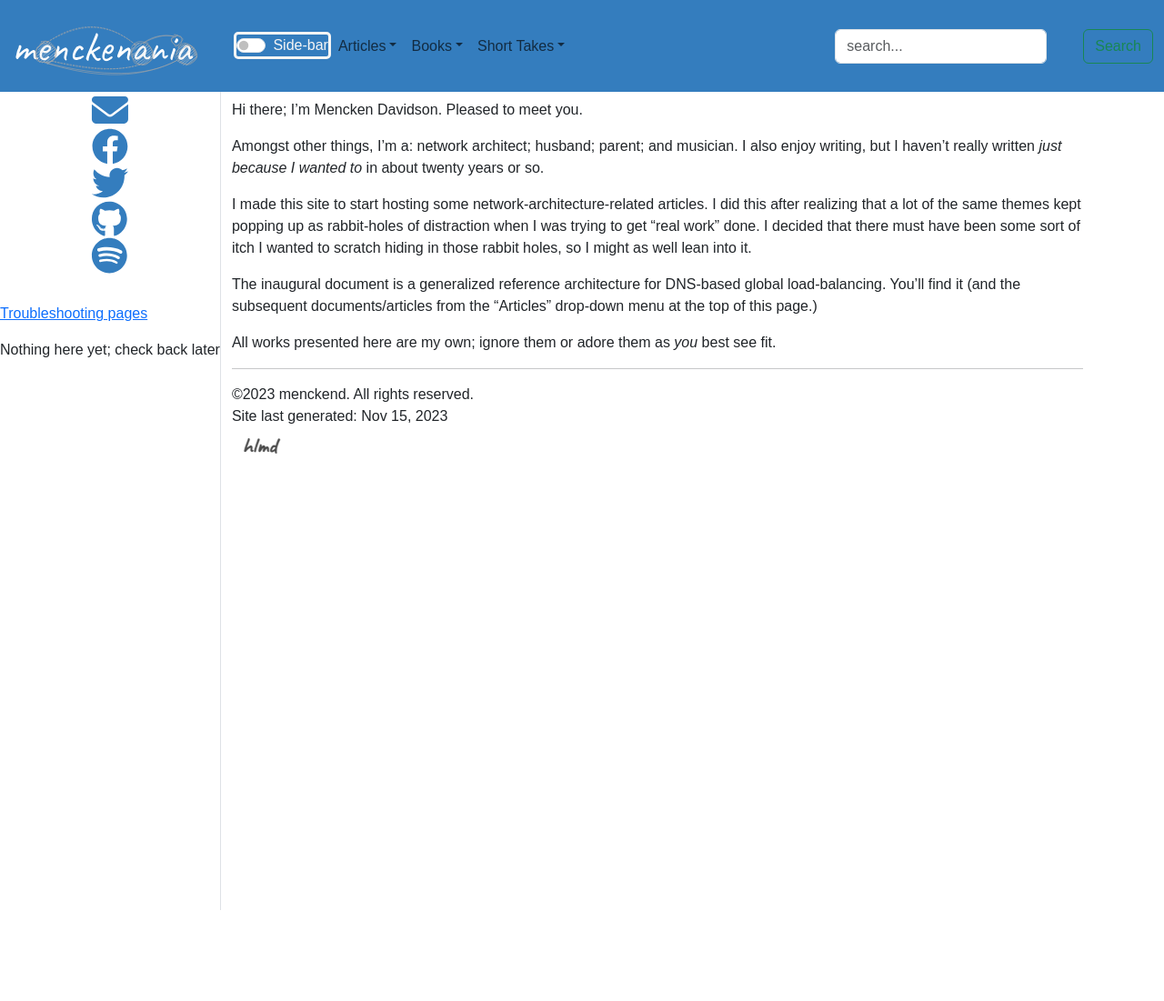
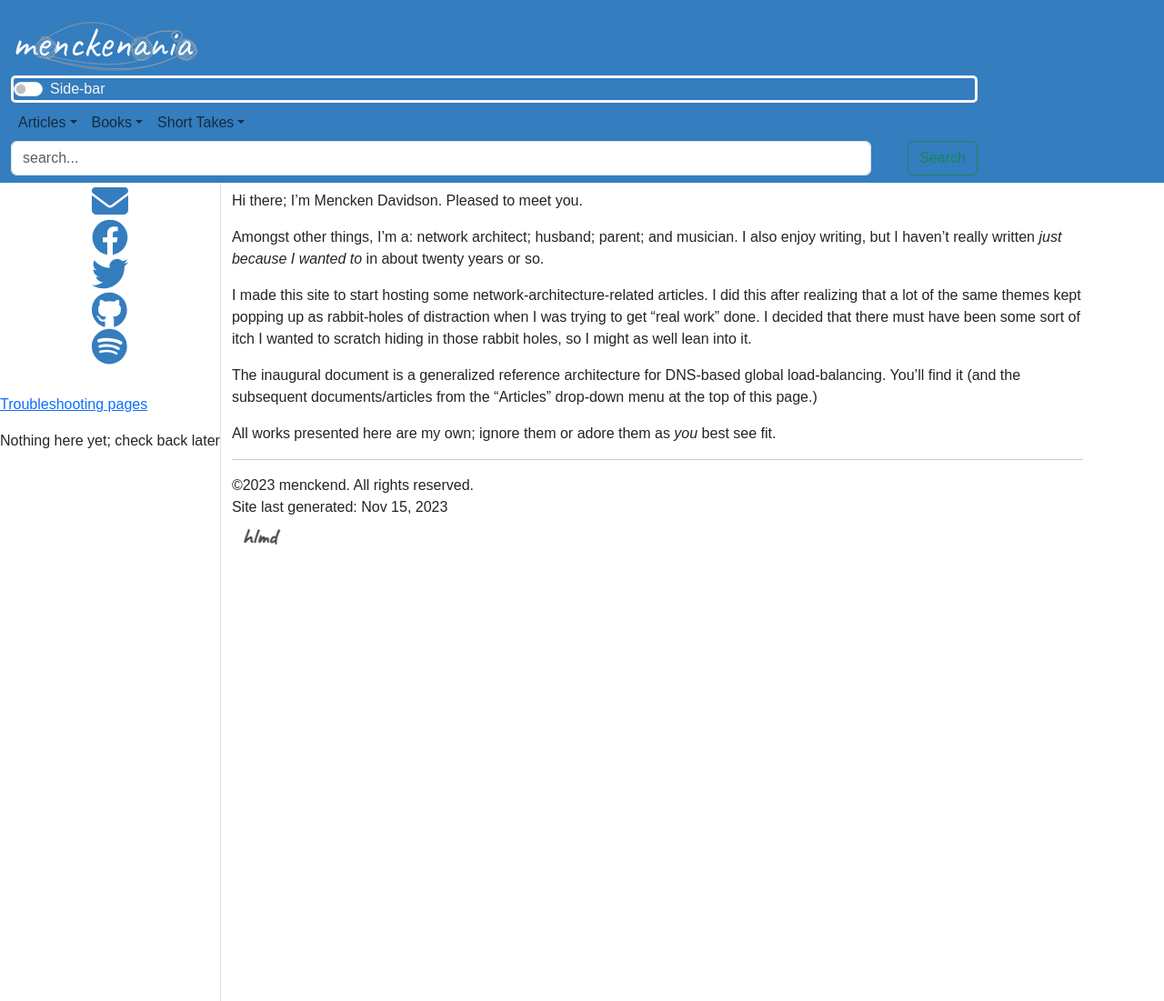
Before and after one commit to menckend/alpha, a Jekyll site: the page built from index.md, in a window 1280 px wide. Shown: the whole page at 91% size. Built offline with Jekyll 4.4.1, drawn with Linux system fonts in a browser that asks for light colours; nearby versions of some CDN libraries; some web fonts are replaced; comment, search, counter and statistics services are not loaded; before the commit the page ends 1001 px from its top, so only the background shows below that.

Commit message:
Update topnav.html

```diff
--- a/_includes/topnav.html
+++ b/_includes/topnav.html
@@ -1,21 +1,30 @@
 <!-- Navigation -->
+
+
+
 
 <nav class="navbar navbar-expand-lg navbar-inverse navbar-static-top"  style="background-color:#347DBE; color: whitesmoke;">
     <div class="container-fluid topnavlinks">
+        <div class="row">
+            <div class="column">
                 <a class="navbar-brand" href="index.html"><img class="navbar-brand" style="height: 75px; padding-top: 0px" src="images/menckenania-logo.drawio.svg"></a>
-
+            </div>
+            <div class="column">
                 <button class="navbar-toggler" type="button" data-bs-toggle="collapse" data-bs-target="#navbarSupportedContent" aria-controls="navbarSupportedContent" aria-expanded="false" aria-label="Toggle top-nav">
                 <span class="navbar-toggler-icon"></span>
                 </button>
+            </div>
 
+            <div class="column">
                 {% comment %} toggle sidebar button {% endcomment %}
                 <div class="form-check form-switch" data-bs-target="#sidebar" data-bs-toggle="collapse" class="bi-toggle-off" style="border-color: whitesmoke; border-style: solid; border-radius: 5px;">
                     <input class="form-check-input" type="checkbox" role="switch" id="flexSwitchCheckDefault">
                     <label class="form-check-label" for="flexSwitchCheckDefault">Side-bar</label>
                 </div>
+            </div>
 
+            <div class="column">
                 <div class="collapse navbar-collapse" id="navbarSupportedContent">
-
                     <ul class="navbar-nav me-auto mb-2 mb-lg-0">
                     {% comment %} Get an array of all the unique "l1idx" values in all the pages on the site  {% endcomment %}
                     {% assign l1idxes = site.pages | where_exp: 'page', 'page.l2idx == nil' | sort: '11idx' | map: 'l1idx' | compact | uniq %}
@@ -45,6 +54,10 @@
                         </li>
                     {% endfor %}
                     </ul>
+                </div>
+            </div>
+
+
                 <form class="d-flex">
                 <input id="search-input" class="form-control me-2" type="search" placeholder="{{site.data.strings.search_placeholder_text}}" aria-label="Search">
                 <ul id="results-container"></ul>
@@ -68,6 +81,7 @@
 
 
         </div>
+    </div>
         <!-- /.container -->
 </nav>
 
```
Lines whose indentation alone changed are shown as unchanged.
